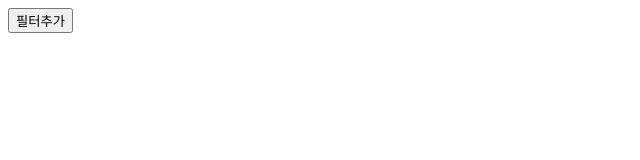
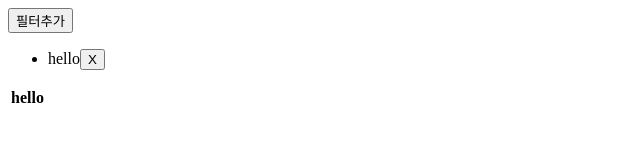
Before and after one commit to wilgur513/stock-search-front, a React (Create React App) app: page / in a window 1280 px wide. Both pictures are taken after a click on the button "필터추가". Shown: the top 160 px of the page, without its empty margins (0-640 px from the left). Built offline with nearby package versions, Linux system fonts and the light colour scheme.

Commit message:
addFilter 수정

```diff
--- a/src/App.js
+++ b/src/App.js
@@ -1,18 +1,10 @@
-import React, {useState} from 'react';
-import { AddFilterView } from './components/AddFilterView';
+import React from 'react';
 import {SearchView} from "./components/SearchView";
 
 function App() {
-  // const filterList =  [ { expression: 'hello', id: '1' , name:"테스트"}, { expression: 'hi', id: '2', name:"테스트2"} ];
-  const [filterList, addFilterList] = useState([])
-
-  const addFilter = ({filter})=>{
-    addFilterList(filter)
-  }
-
   return (
     <div>
-      <SearchView filterList={filterList}/>
+      <SearchView/>
     </div>
   );
 }
--- a/src/components/AddFilterView.js
+++ b/src/components/AddFilterView.js
@@ -1,45 +1,52 @@
 import React from 'react';
 
-const FilterElement = ({expression}) =>{
+const FilterElement = ({expression, removeFilter}) =>{
+  const removeFilterHandler = ()=>{
+    removeFilter({ expression: 'hello', id: '1', name:'hello' })
+  }
+
   return(
     <li>
       {expression}
-      <input type="button" value="X"></input>
+      <input type="button" value="X" onClick={removeFilterHandler}></input>
     </li>
   )
 }
 
-const ScrollFilterView = ({filterList}) => {
+const ScrollFilterView = ({filterList, removeFilter}) => {
   return(
     <div id="scrollFilterView" >
       <ul id='filterList'>
-        {filterList.map(list => <FilterElement key={list.id} {...list} />)}
+        {filterList.map(list => <FilterElement key={list.id} {...list} removeFilter={removeFilter}/>)}
       </ul>
     </div>
   )
 }
 
-const ShowFilterView = ({filterList})=> {
+const ShowFilterView = ({filterList, removeFilter})=> {
   return (
     <div id="showFilterView">
-      <ScrollFilterView filterList={filterList}/>
+      <ScrollFilterView filterList={filterList} removeFilter={removeFilter}/>
     </div>
   )
 }
 
-const AddFilter = () =>{
+const AddFilter = ({addFilter}) =>{
+  const addFilterHandler = ()=>{
+    addFilter({ expression: 'hello', name:'hello' })
+  }
   return(
     <div>
-      <input id='addFilter' type="button" value="필터추가"/>
+      <input id='addFilter' type="button" value="필터추가" onClick={addFilterHandler}/>
     </div>
   )
 }
 
-export const AddFilterView = ({filterList}) => {
+export const AddFilterView = ({filterList, addFilter, removeFilter}) => {
   return (
     <div id="addFilterView">
-      <AddFilter />
-      <ShowFilterView filterList={filterList}/>
+      <AddFilter addFilter={addFilter} />
+      <ShowFilterView filterList={filterList} removeFilter={removeFilter}/>
     </div>
   )
 }
--- a/src/components/SearchView.js
+++ b/src/components/SearchView.js
@@ -1,11 +1,20 @@
-import React from 'react';
+import React, {useState} from 'react';
 import {AddFilterView} from "./AddFilterView";
 import {ResultView} from "./ResultView";
 
-export const SearchView = ({filterList=[]}) => {
+export const SearchView = () => {
+  const [filterList, setFilterList] = useState([])
+
+  const addFilter = (filter)=>{
+    setFilterList(filterList.concat([filter]))
+  }
+
+  const removeFilter = (filter) =>{
+    setFilterList(filterList.filter(f=>f.id !== filter.id))
+  }
   return (
     <div id="SearchViewDiv">
-      <AddFilterView filterList={filterList}/>
+      <AddFilterView filterList={filterList} addFilter={addFilter} removeFilter={removeFilter}/>
       <ResultView filterList={filterList}/>
     </div>
   );
```
